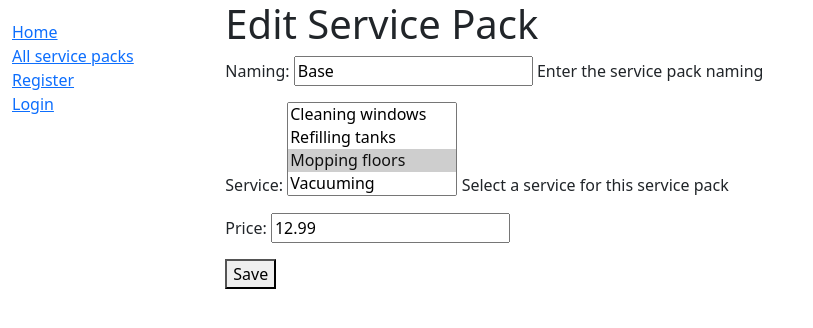
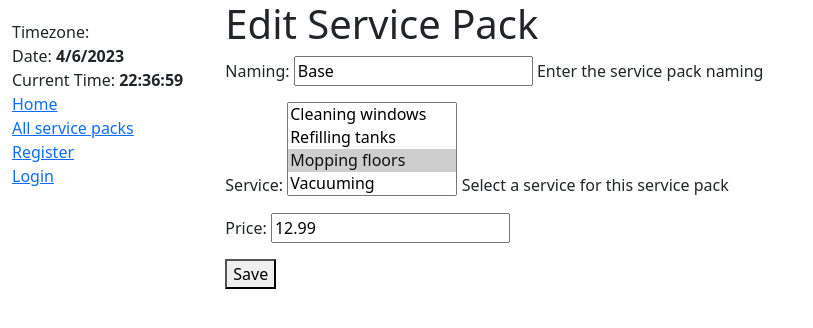
Before and after one commit to Egorallo/PythonLabs, a Django app: page /administration/edit/4/ in a window 1280 px wide. Shown: the top 328 px of the page, without its empty margins (0-813 px from the left). Run offline with Django 4.2, Linux system fonts and the light colour scheme; data comes from the database, SQL or seed files in the repository; both versions use the stored data as it was after the commit.

Commit message:
timezone, date&time added

```diff
--- a/Lab4/cleaning/templates/base_generic.html
+++ b/Lab4/cleaning/templates/base_generic.html
@@ -23,11 +23,10 @@
         <div class="col-sm-2">
             {% block sidebar %}
                 <ul class="sidebar-nav">
+                    <li>Timezone: <strong style="font-weight: bold;" id="user-timezone"></strong></li>
+                    <li>Date: <strong style="font-weight: bold;" id="current-date"></strong></li>
+                    <li>Current Time: <strong style="font-weight: bold;" id="current-time"></strong></li>
                     <li><a href="{% url 'index' %}">Home</a></li>
-
-                    {#                    {% if not user.is_authenticated %}#}
-                    {#                        <li><a href="{% url 'servicepacks' %}">All service packs</a></li>#}
-                    {#                    {% endif %}#}
 
                     {% for group in user.groups.all %}
                         {% if group.name == 'Customer' %}
@@ -50,16 +49,15 @@
                         {% endif %}
                     {% endfor %}
 
-
                     {% if user.is_authenticated %}
                         <li>User: <strong style="font-weight: bold;">{{ user.get_username }}</strong></li>
                         <li><a href="{% url 'logout' %}?next={{ '' }}">Logout</a></li>
+
                     {% else %}
                         <li><a href="{% url 'servicepacks' %}">All service packs</a></li>
                         <li><a href="{% url 'register' %}?next={{ '' }}">Register</a></li>
                         <li><a href="{% url 'login' %}?next={{ '/cleaning' }}">Login</a></li>
                     {% endif %}
-
 
                 </ul>
             {% endblock %}
@@ -68,5 +66,43 @@
         </div>
     </div>
 </div>
+
+<!-- Add JavaScript code to update the current time and date every second -->
+<script>
+    function updateTime() {
+        var currentTime = new Date();
+        var hours = currentTime.getHours();
+        var minutes = currentTime.getMinutes();
+        var seconds = currentTime.getSeconds();
+        var month = currentTime.getMonth() + 1;  // Months are zero-based
+        var day = currentTime.getDate();
+        var year = currentTime.getFullYear();
+
+        // Add leading zeros to hours, minutes, and seconds if they are less than 10
+        hours = (hours < 10 ? "0" : "") + hours;
+        minutes = (minutes < 10 ? "0" : "") + minutes;
+        seconds = (seconds < 10 ? "0" : "") + seconds;
+
+        // Update the current time element in the HTML
+        document.getElementById("current-time").textContent = hours + ":" + minutes + ":" + seconds;
+        document.getElementById("current-date").textContent = day + "/" + month + "/" + year;
+
+        // Schedule the next update in 1 second
+        setTimeout(updateTime, 1000);
+    }
+
+    // Get the user's timezone using pytz library and update the HTML element
+    fetch('https://worldtimeapi.org/api/ip')
+        .then(response => response.json())
+        .then(data => {
+            var userTimezone = data.timezone;
+            document.getElementById("user-timezone").textContent = userTimezone;
+        })
+        .catch(error => console.log(error));
+
+    // Call the updateTime function to start updating the current time and date
+    updateTime();
+</script>
+
 </body>
 </html>
```
Also changed, not shown: Lab4/db.sqlite3.
